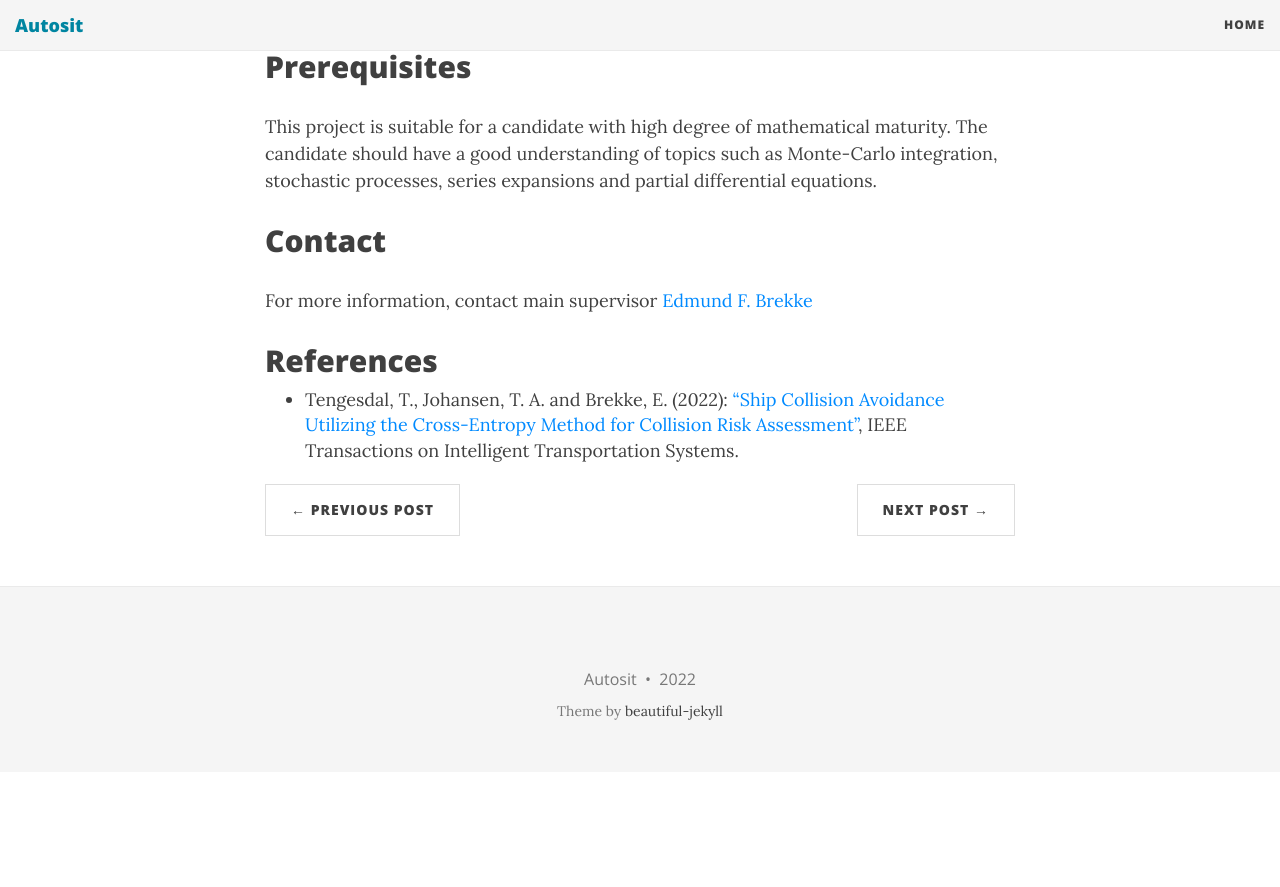
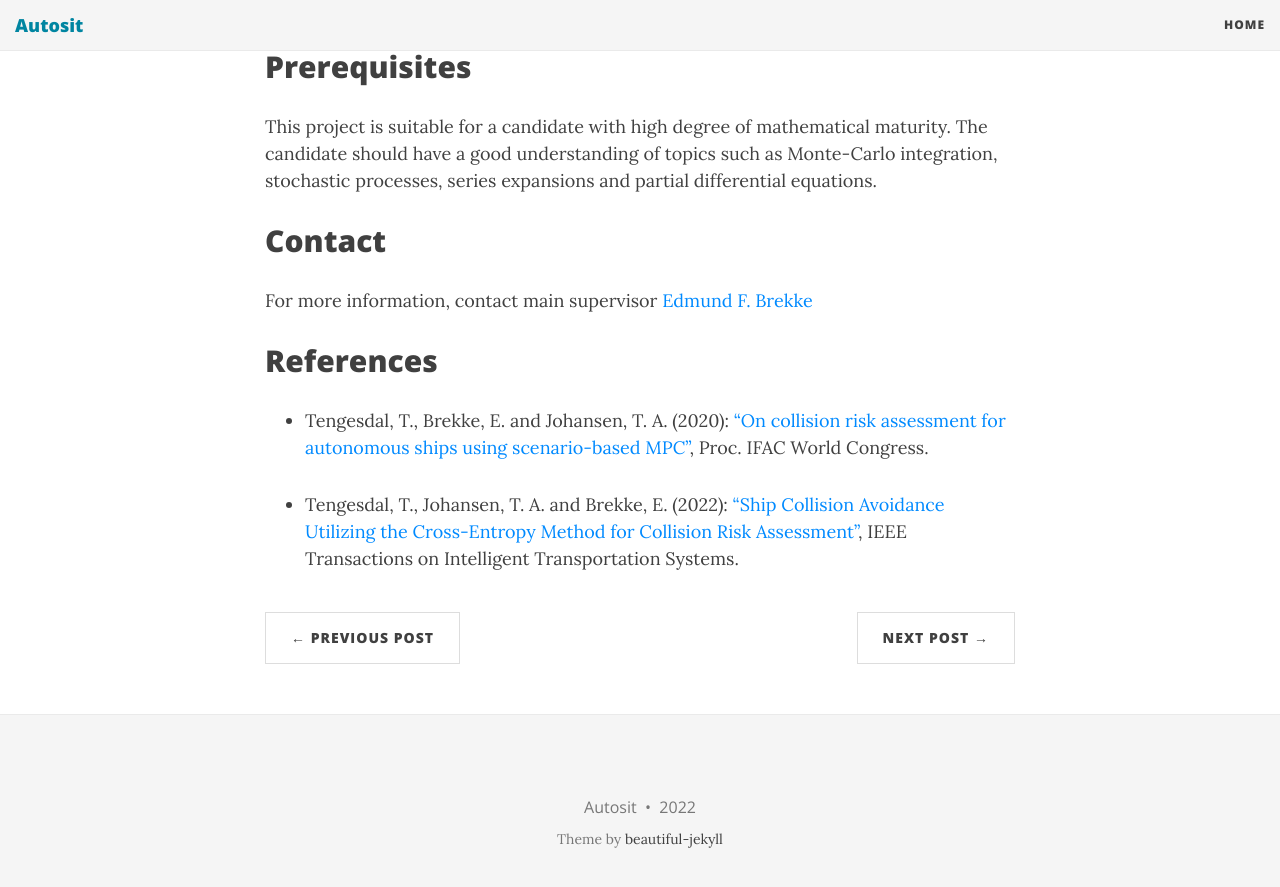
Before and after one commit to autosit/autosit.github.io, a Jekyll site: the page built from _posts/2019-04-25-colav-probabilities.md, in a window 1280 px wide and 900 px high, scrolled down 1587 px. Shown: the top 887 px of the window. Built offline with Jekyll 4.4.1, drawn with Linux system fonts in a browser that asks for light colours; nearby versions of some CDN libraries; before the commit the page ends 2359 px from its top, so only the background shows below that.

Commit message:
added reference in colav prob

```diff
--- a/_posts/2019-04-25-colav-probabilities.md
+++ b/_posts/2019-04-25-colav-probabilities.md
@@ -45,4 +45,6 @@ For more information, contact main supervisor [Edmund F. Brekke](http://www.ntnu
 
 ## References
 
+* Tengesdal, T.,  Brekke, E. and Johansen, T. A. (2020): [“On collision risk assessment for autonomous ships using scenario-based MPC”](https://folk.ntnu.no/torarnj/TTengesdal_2020_On_collision_risk_assessment_for_autonomous_ships_using_scenario_based_mpc.pdf), Proc. IFAC World Congress.
+
 * Tengesdal, T., Johansen, T. A. and Brekke, E. (2022): [“Ship Collision Avoidance Utilizing the Cross-Entropy Method for Collision Risk Assessment”](https://ieeexplore.ieee.org/stamp/stamp.jsp?tp=&arnumber=9508828), IEEE Transactions on Intelligent Transportation Systems.
```
